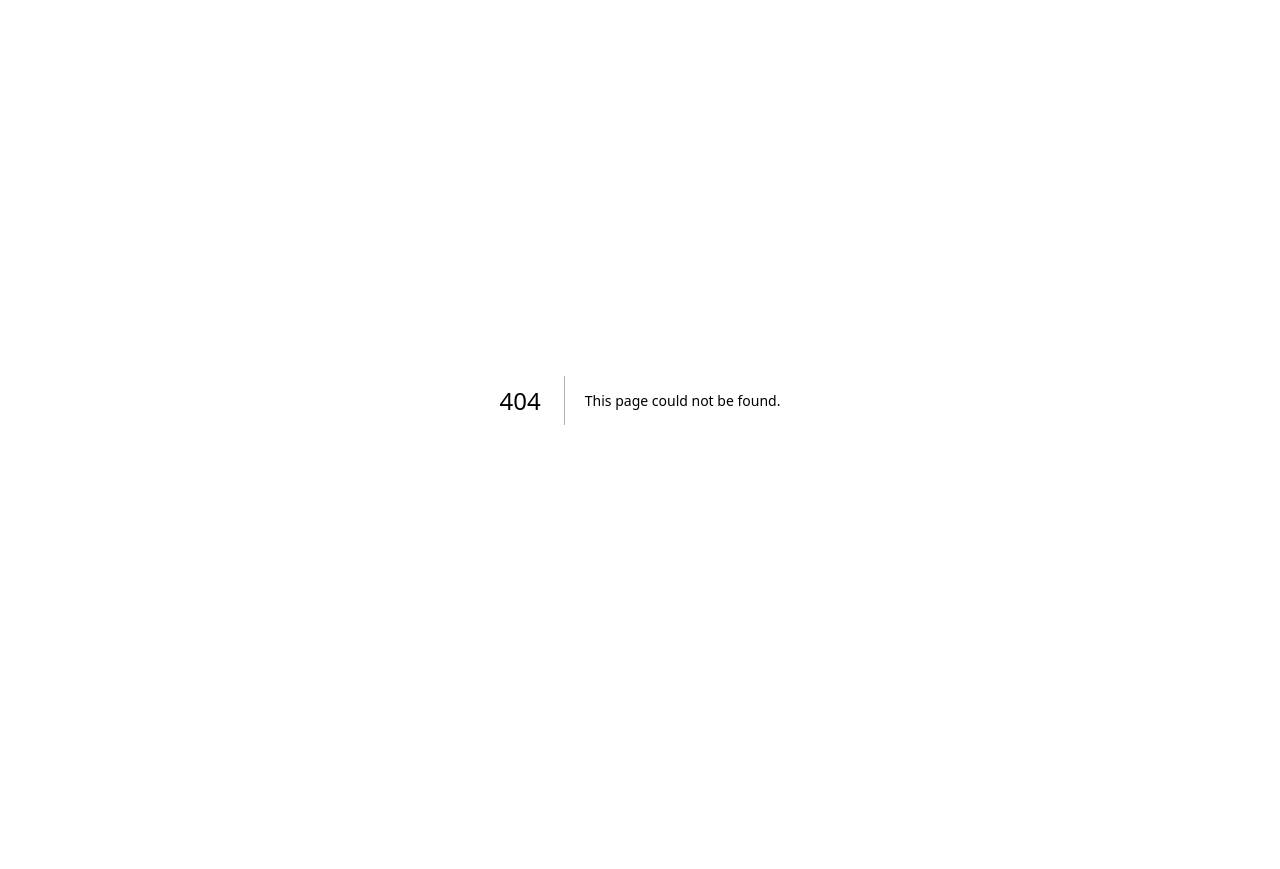
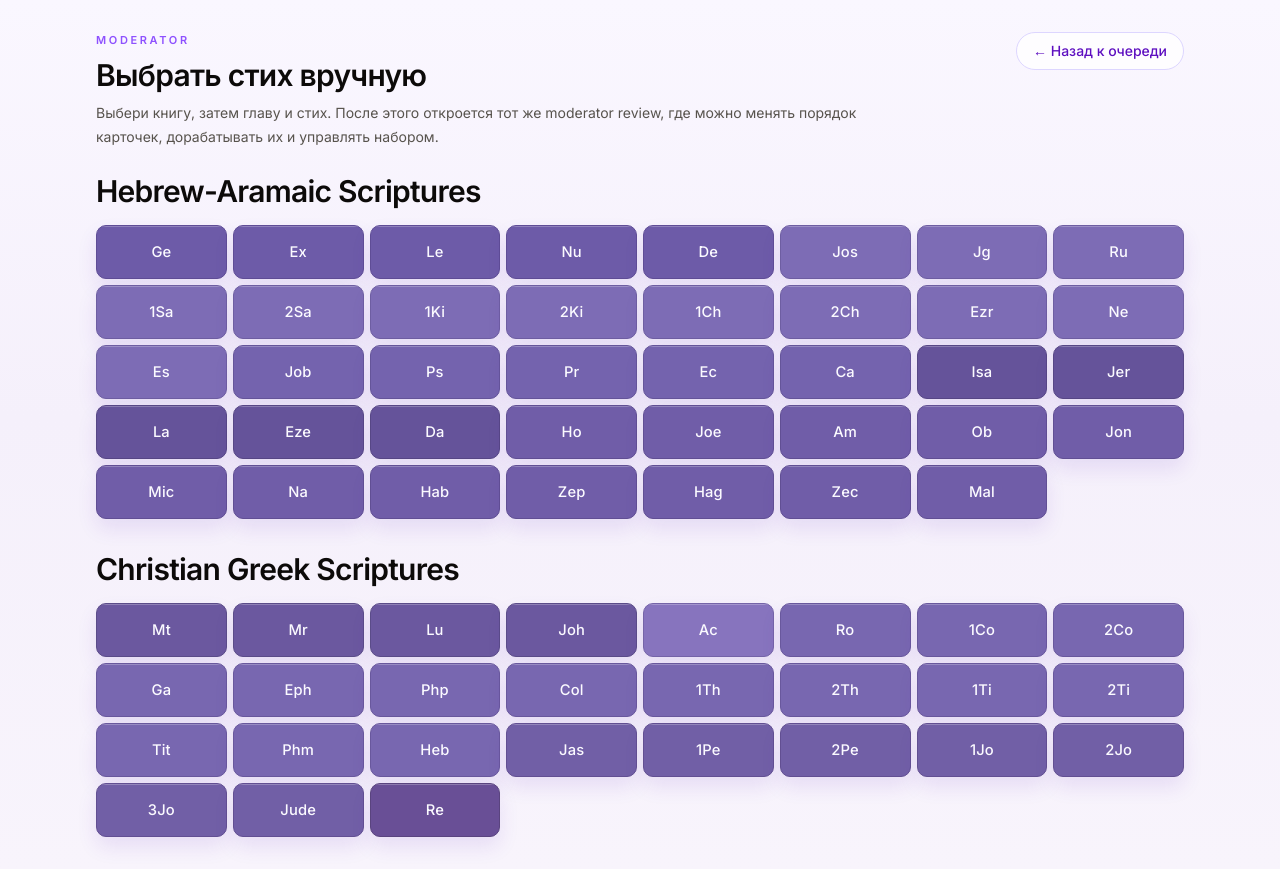
Before and after one commit to scriptura-plus/ai-concierge, a Next.js app: page /moderator/open in a window 1280 px wide. Before the commit this address had no page. Before the commit the page ends 800 px from the top, so only its background shows below. Built offline with nearby package versions, Linux system fonts and the light colour scheme.

Commit message:
Create page.tsx

```diff
--- /dev/null
+++ b/src/app/moderator/open/page.tsx
@@ -0,0 +1,226 @@
+import Link from 'next/link'
+import { BIBLE_BOOKS } from '@/lib/bible/books'
+
+const hebrewScriptures = BIBLE_BOOKS.slice(0, 39)
+const greekScriptures = BIBLE_BOOKS.slice(39)
+
+function getBookTone(title: string) {
+  const torah = new Set([
+    'Genesis',
+    'Exodus',
+    'Leviticus',
+    'Numbers',
+    'Deuteronomy',
+  ])
+
+  const historical = new Set([
+    'Joshua',
+    'Judges',
+    'Ruth',
+    '1 Samuel',
+    '2 Samuel',
+    '1 Kings',
+    '2 Kings',
+    '1 Chronicles',
+    '2 Chronicles',
+    'Ezra',
+    'Nehemiah',
+    'Esther',
+  ])
+
+  const wisdom = new Set([
+    'Job',
+    'Psalms',
+    'Proverbs',
+    'Ecclesiastes',
+    'Song of Solomon',
+  ])
+
+  const majorProphets = new Set([
+    'Isaiah',
+    'Jeremiah',
+    'Lamentations',
+    'Ezekiel',
+    'Daniel',
+  ])
+
+  const minorProphets = new Set([
+    'Hosea',
+    'Joel',
+    'Amos',
+    'Obadiah',
+    'Jonah',
+    'Micah',
+    'Nahum',
+    'Habakkuk',
+    'Zephaniah',
+    'Haggai',
+    'Zechariah',
+    'Malachi',
+  ])
+
+  const gospels = new Set(['Matthew', 'Mark', 'Luke', 'John'])
+  const acts = new Set(['Acts'])
+
+  const pauline = new Set([
+    'Romans',
+    '1 Corinthians',
+    '2 Corinthians',
+    'Galatians',
+    'Ephesians',
+    'Philippians',
+    'Colossians',
+    '1 Thessalonians',
+    '2 Thessalonians',
+    '1 Timothy',
+    '2 Timothy',
+    'Titus',
+    'Philemon',
+    'Hebrews',
+  ])
+
+  const generalLetters = new Set([
+    'James',
+    '1 Peter',
+    '2 Peter',
+    '1 John',
+    '2 John',
+    '3 John',
+    'Jude',
+  ])
+
+  const revelation = new Set(['Revelation'])
+
+  if (torah.has(title)) {
+    return { background: '#6D5BA8', border: '#5F4D96', color: '#FBFAFF' }
+  }
+
+  if (historical.has(title)) {
+    return { background: '#7D6CB5', border: '#6E5EA2', color: '#FBFAFF' }
+  }
+
+  if (wisdom.has(title)) {
+    return { background: '#7463AE', border: '#65559A', color: '#FBFAFF' }
+  }
+
+  if (majorProphets.has(title)) {
+    return { background: '#65539A', border: '#574786', color: '#FBFAFF' }
+  }
+
+  if (minorProphets.has(title)) {
+    return { background: '#705DA8', border: '#614F94', color: '#FBFAFF' }
+  }
+
+  if (gospels.has(title)) {
+    return { background: '#6B589F', border: '#5B4C89', color: '#FBFAFF' }
+  }
+
+  if (acts.has(title)) {
+    return { background: '#8774BE', border: '#7564A8', color: '#FBFAFF' }
+  }
+
+  if (pauline.has(title)) {
+    return { background: '#7867B0', border: '#69589D', color: '#FBFAFF' }
+  }
+
+  if (generalLetters.has(title)) {
+    return { background: '#715FA6', border: '#624F92', color: '#FBFAFF' }
+  }
+
+  if (revelation.has(title)) {
+    return { background: '#694F96', border: '#5A447F', color: '#FBFAFF' }
+  }
+
+  return { background: '#7867B0', border: '#69589D', color: '#FBFAFF' }
+}
+
+function BookGrid({ books }: { books: typeof BIBLE_BOOKS }) {
+  return (
+    <div className="grid grid-cols-6 gap-1.5 sm:grid-cols-7 lg:grid-cols-8">
+      {books.map((book) => {
+        const tone = getBookTone(book.title)
+
+        return (
+          <Link
+            key={book.id}
+            href={`/moderator/open/${book.id}`}
+            aria-label={book.title}
+            title={book.title}
+            className="group relative overflow-hidden rounded-[10px] border px-1.5 py-4 text-center shadow-[0_10px_20px_rgba(91,33,182,0.10)] transition-all duration-200 ease-out hover:-translate-y-[1px] hover:shadow-[0_14px_28px_rgba(91,33,182,0.16)] active:scale-[0.985] active:shadow-[0_8px_16px_rgba(91,33,182,0.10)]"
+            style={{
+              backgroundColor: tone.background,
+              borderColor: tone.border,
+              color: tone.color,
+              WebkitTapHighlightColor: 'transparent',
+            }}
+          >
+            <div
+              className="pointer-events-none absolute inset-x-0 top-0 h-px opacity-70"
+              style={{ background: 'rgba(255,255,255,0.34)' }}
+            />
+            <div
+              className="pointer-events-none absolute inset-0 opacity-0 transition-opacity duration-200 group-hover:opacity-100"
+              style={{
+                background:
+                  'radial-gradient(circle at top left, rgba(255,255,255,0.10), transparent 42%)',
+              }}
+            />
+            <span className="relative block text-[0.92rem] font-medium leading-5 tracking-[0.01em]">
+              {book.shortTitle}
+            </span>
+          </Link>
+        )
+      })}
+    </div>
+  )
+}
+
+export default function ModeratorOpenBookPage() {
+  return (
+    <main className="min-h-screen bg-[linear-gradient(180deg,#faf7ff_0%,#f5f0fb_48%,#f8f4fc_100%)]">
+      <div className="mx-auto max-w-6xl px-3 py-5 sm:px-6 sm:py-8 lg:px-8">
+        <div className="mb-6 flex flex-wrap items-start justify-between gap-4">
+          <div>
+            <p className="mb-2 text-[11px] font-semibold uppercase tracking-[0.24em] text-violet-500">
+              Moderator
+            </p>
+            <h1 className="text-[1.7rem] font-semibold tracking-tight text-stone-950 sm:text-3xl">
+              Выбрать стих вручную
+            </h1>
+            <p className="mt-2 max-w-3xl text-sm leading-6 text-stone-600">
+              Выбери книгу, затем главу и стих. После этого откроется тот же moderator review, где
+              можно менять порядок карточек, дорабатывать их и управлять набором.
+            </p>
+          </div>
+
+          <Link
+            href="/moderator"
+            className="rounded-full border border-violet-200 bg-white/80 px-4 py-2 text-sm font-medium text-violet-800 transition hover:bg-violet-50"
+          >
+            ← Назад к очереди
+          </Link>
+        </div>
+
+        <section className="mb-8">
+          <div className="mb-4">
+            <h2 className="text-[1.55rem] font-semibold tracking-tight text-stone-950 sm:text-3xl">
+              Hebrew-Aramaic Scriptures
+            </h2>
+          </div>
+
+          <BookGrid books={hebrewScriptures} />
+        </section>
+
+        <section>
+          <div className="mb-4">
+            <h2 className="text-[1.55rem] font-semibold tracking-tight text-stone-950 sm:text-3xl">
+              Christian Greek Scriptures
+            </h2>
+          </div>
+
+          <BookGrid books={greekScriptures} />
+        </section>
+      </div>
+    </main>
+  )
+}
```
